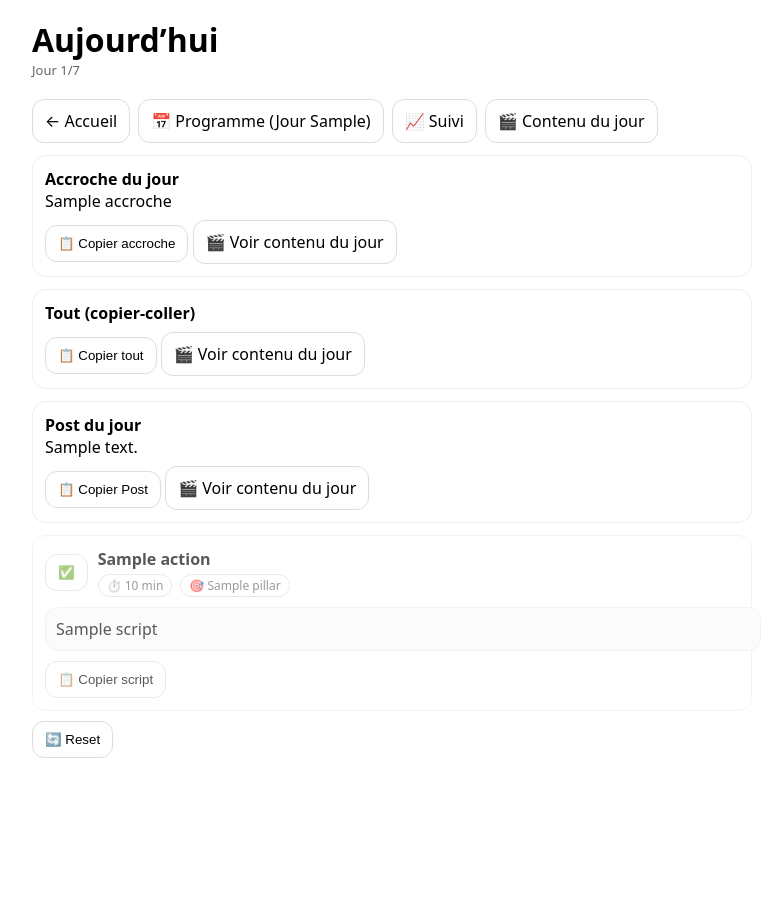
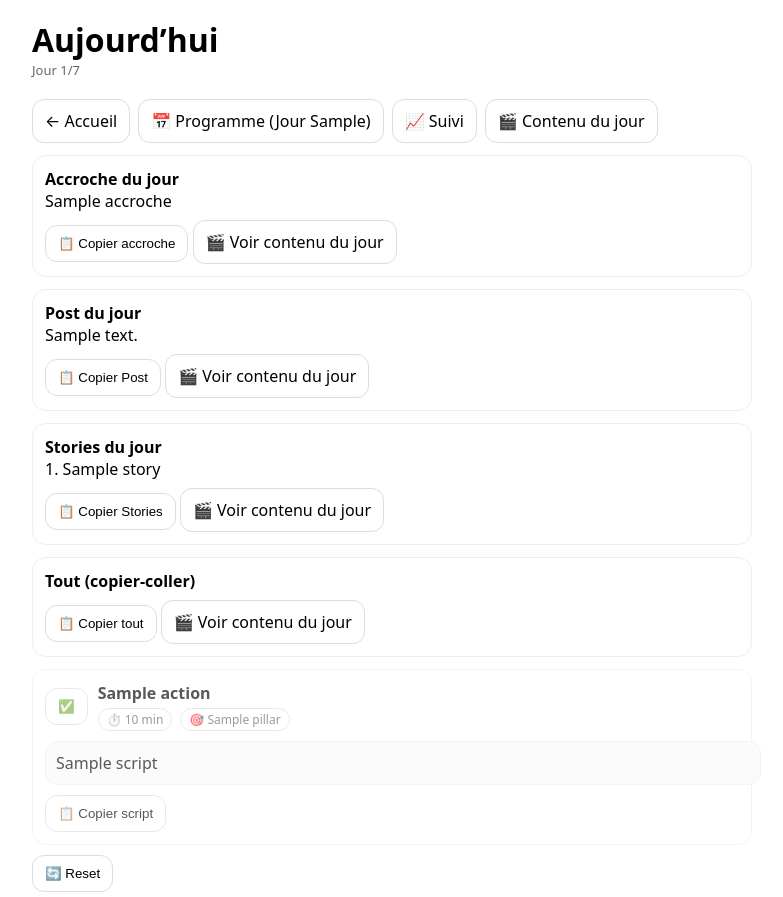
Before and after one commit to peninpalenzuelam-rgb/mission1-taches, a Flask app: template templates/today.html in a window 1280 px wide. Shown: the top 897 px of the page, without its empty margins (248-1031 px from the left). Before the commit the page ends 758 px from the top, so only its background shows below. Run offline with Flask 3, Linux system fonts and the light colour scheme; the template is opened without the code that fills it: most values are stand-ins (such as "Sample title", 1, 10 or a date in 2020).

Commit message:
Improve today page: accroche, post, stories and copy-all

```diff
--- a/templates/today.html
+++ b/templates/today.html
@@ -50,17 +50,6 @@
      </div>
    {% endif %}
 
-   {% if tout_texte %}
-    <textarea id="tout-box" style="display:none;">{{ tout_texte }}</textarea>
-    <div class="card" style="margin-top:12px;">
-      <div class="muted"><strong>Tout (copier-coller)</strong></div>
-      <div style="margin-top:8px;">
-        <button class="btn" type="button" onclick="copyTextArea('tout-box')">📋 Copier tout</button>
-        <a class="btn" href="/contenu#content-day-{{ current_day }}">🎬 Voir contenu du jour</a>
-      </div>
-    </div>
-  {% endif %}
-
    {% if post_texte %}
      <div class="card" style="margin-top:12px;">
        <div class="muted"><strong>Post du jour</strong></div>
@@ -69,6 +58,34 @@
          <button class="btn" type="button" onclick="copyText('post-box')">📋 Copier Post</button>
          <a class="btn" href="/contenu#content-day-{{ current_day }}">🎬 Voir contenu du jour</a>
        </div>
+     </div>
+   {% endif %}
+
+   {% if stories and stories|length > 0 %}
+     <textarea id="stories-box" style="display:none;">{% for s in stories %}{{ loop.index }}. {{ s }}{% if not loop.last %}{{ "\n" }}{% endif %}{% endfor %}</textarea>
+
+     <div class="card" style="margin-top:12px;">
+       <div class="muted"><strong>Stories du jour</strong></div>
+       <div class="box">
+         {% for s in stories %}
+           {{ loop.index }}. {{ s }}{% if not loop.last %}<br>{% endif %}
+         {% endfor %}
+       </div>
+       <div style="margin-top:8px;">
+         <button class="btn" type="button" onclick="copyTextArea('stories-box')">📋 Copier Stories</button>
+         <a class="btn" href="/contenu#content-day-{{ current_day }}">🎬 Voir contenu du jour</a>
+       </div>
+     </div>
+   {% endif %}
+
+   {% if tout_texte %}
+     <textarea id="tout-box" style="display:none;">{{ tout_texte }}</textarea>
+     <div class="card" style="margin-top:12px;">
+      <div class="muted"><strong>Tout (copier-coller)</strong></div>
+      <div style="margin-top:8px;">
+        <button class="btn" type="button" onclick="copyTextArea('tout-box')">📋 Copier tout</button>
+        <a class="btn" href="/contenu#content-day-{{ current_day }}">🎬 Voir contenu du jour</a>
+      </div>
      </div>
    {% endif %}
 
```
